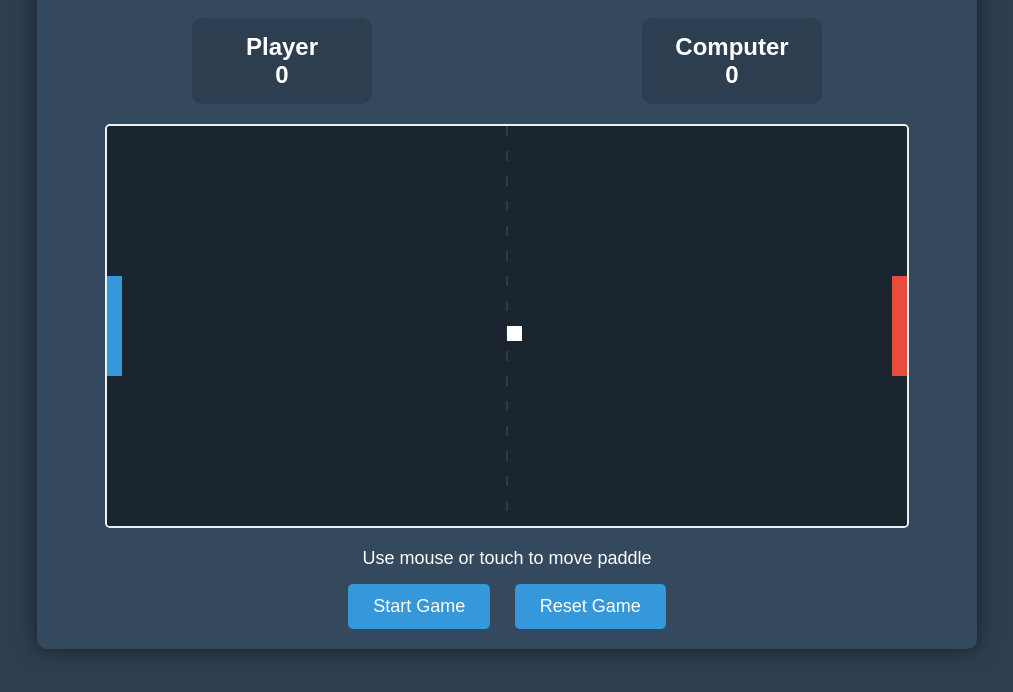
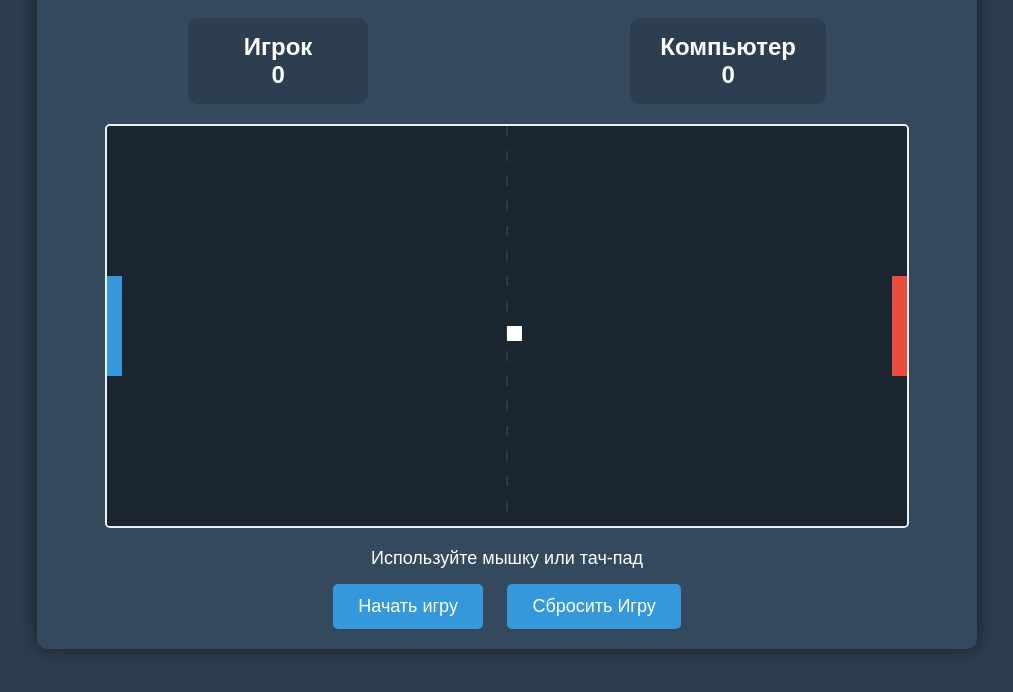
Before and after one commit to ait19off-cmyk/vjk, a plain HTML site: page index.html in a window 1280 px wide. Shown: the part 80-772 px from the top of the page, without its empty margins (133-1146 px from the left). Drawn offline with Linux system fonts and the light colour scheme; no server answers.

Commit message:
Update index.html

```diff
--- a/index.html
+++ b/index.html
@@ -11,21 +11,22 @@
         <h1>Ping Pong</h1>
         <div class="score-board">
             <div class="player-score">
-                <div>Player</div>
+                <div>Игрок</div>
                 <div id="player-score">0</div>
             </div>
             <div class="ai-score">
-                <div>Computer</div>
+                <div>Компьютер</div>
                 <div id="ai-score">0</div>
             </div>
         </div>
         <canvas id="gameCanvas" width="800" height="400"></canvas>
         <div class="controls">
-            <p>Use mouse or touch to move paddle</p>
-            <button id="start-btn">Start Game</button>
-            <button id="reset-btn">Reset Game</button>
+            <p>Используйте мышку или тач-пад</p>
+            <button id="start-btn">Начать игру</button>
+            <button id="reset-btn">Сбросить Игру</button>
         </div>
     </div>
     <script src="script.js"></script>
 </body>
+
 </html>
```
